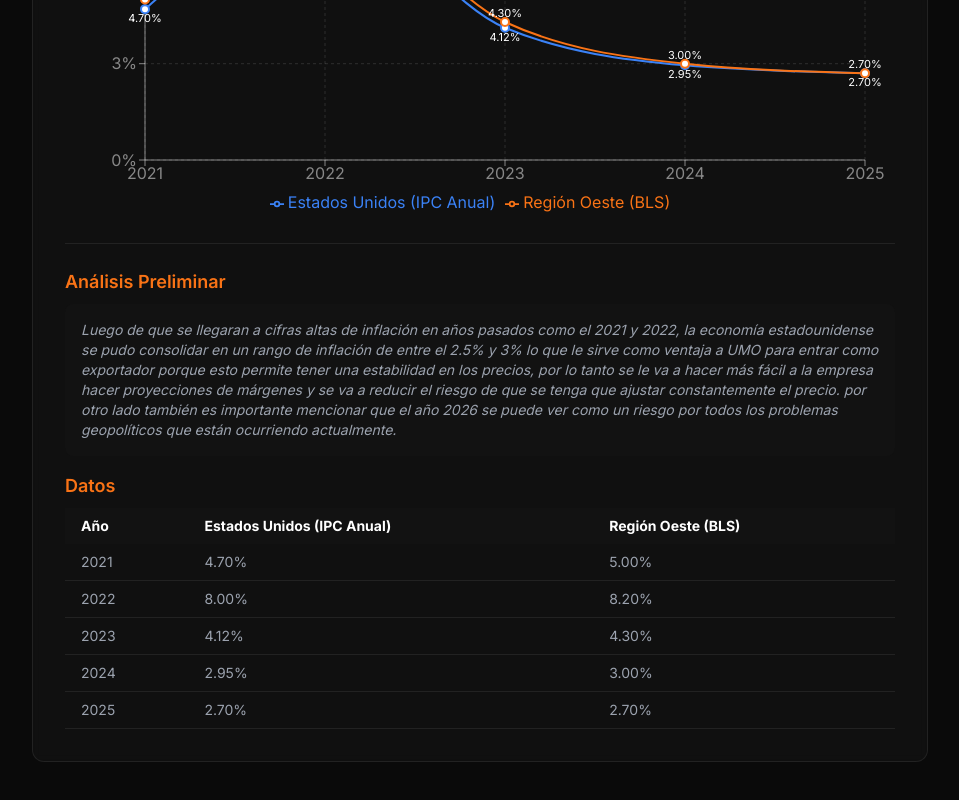
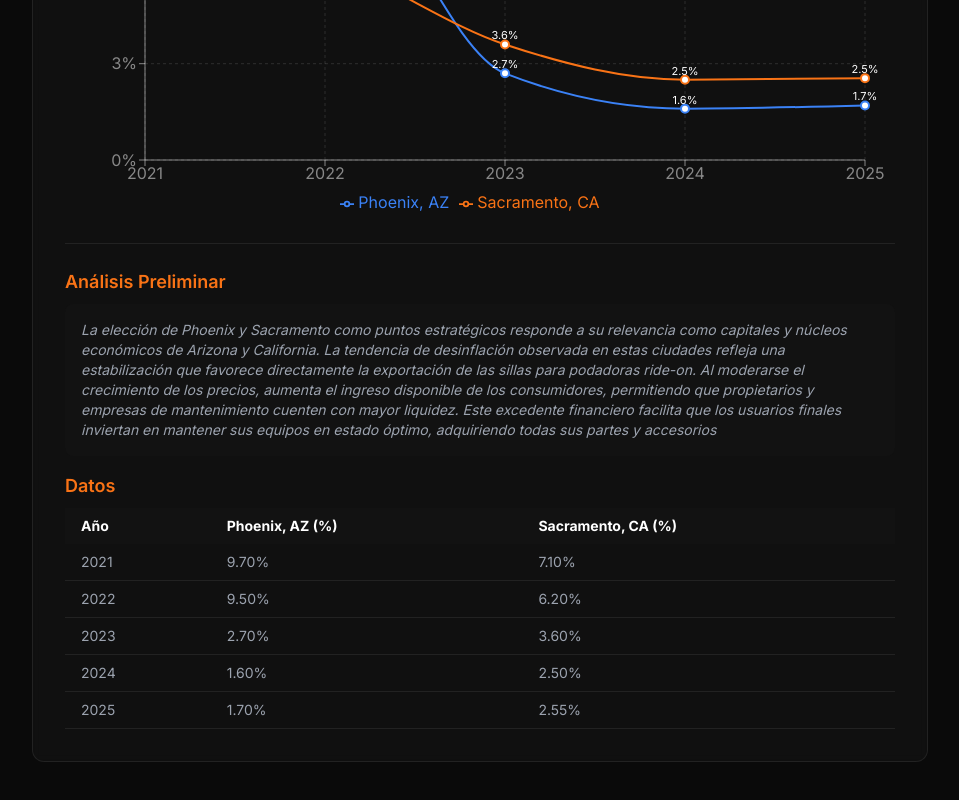
Before and after one commit to 4builes-crypto/Umo-internationalization, a React (Vite) app: page /economics in a window 1280 px wide. Shown: the part 5166-5966 px from the top of the page, without its empty margins (304-1263 px from the left). Built offline with nearby package versions, Linux system fonts and the light colour scheme.

Commit message:
feat: updated inflation chart with Capital Cities (Phoenix/Sacramento) data and strategic analysis

```diff
--- a/src/components/EconomicsCharts.tsx
+++ b/src/components/EconomicsCharts.tsx
@@ -45,11 +45,11 @@
 ];
 
 const inflacionData = [
-  { year: '2021', us: 4.7, west: 5.0 },
-  { year: '2022', us: 8.0, west: 8.2 },
-  { year: '2023', us: 4.12, west: 4.3 },
-  { year: '2024', us: 2.95, west: 3.0 },
-  { year: '2025', us: 2.7, west: 2.7 }
+  { year: '2021', phoenix: 9.7, sacramento: 7.1 },
+  { year: '2022', phoenix: 9.5, sacramento: 6.2 },
+  { year: '2023', phoenix: 2.7, sacramento: 3.6 },
+  { year: '2024', phoenix: 1.6, sacramento: 2.5 },
+  { year: '2025', phoenix: 1.7, sacramento: 2.55 }
 ];
 
 interface ChartContainerProps {
@@ -259,23 +259,23 @@
 
       {/* Chart 5: Inflación */}
       <ChartContainer
-        title={language === 'es' ? 'Tasas de Inflación Anual: Estados Unidos vs. Región Oeste' : 'Annual Inflation Rates: United States vs. West Region'}
-        analysisPlaceholder={language === 'es' ? 'Luego de que se llegaran a cifras altas de inflación en años pasados como el 2021 y 2022, la economía estadounidense se pudo consolidar en un rango de inflación de entre el 2.5% y 3% lo que le sirve como ventaja a UMO para entrar como exportador porque esto permite tener una estabilidad en los precios, por lo tanto se le va a hacer más fácil a la empresa hacer proyecciones de márgenes y se va a reducir el riesgo de que se tenga que ajustar constantemente el precio. por otro lado también es importante mencionar que el año 2026 se puede ver como un riesgo por todos los problemas geopolíticos que están ocurriendo actualmente.' : 'After hitting high inflation figures in past years like 2021 and 2022, the US economy was able to consolidate within an inflation range of 2.5% to 3%, which gives UMO an exporter advantage as it allows for price stability. Consequently, margin projections become easier and the risk of constant price adjustments is reduced. On the other hand, 2026 can be viewed as a risk factor due to currently unfolding geopolitical problems.'}
+        title={language === 'es' ? 'Tasa de Inflación en Ciudades Capitales: Phoenix vs. Sacramento' : 'Inflation Rate in Capital Cities: Phoenix vs. Sacramento'}
+        analysisPlaceholder={language === 'es' ? 'La elección de Phoenix y Sacramento como puntos estratégicos responde a su relevancia como capitales y núcleos económicos de Arizona y California. La tendencia de desinflación observada en estas ciudades refleja una estabilización que favorece directamente la exportación de las sillas para podadoras ride-on. Al moderarse el crecimiento de los precios, aumenta el ingreso disponible de los consumidores, permitiendo que propietarios y empresas de mantenimiento cuenten con mayor liquidez. Este excedente financiero facilita que los usuarios finales inviertan en mantener sus equipos en estado óptimo, adquiriendo todas sus partes y accesorios' : 'The choice of Phoenix and Sacramento as strategic points responds to their relevance as capitals and economic hubs of Arizona and California. The disinflation trend observed in these cities reflects a stabilization that directly favors the export of ride-on mower seats. As price growth moderates, consumer disposable income increases, allowing owners and maintenance companies to have greater liquidity. This financial surplus facilitates end users investing in maintaining their equipment in optimal condition, acquiring all its parts and accessories.'}
         tableContent={
           <table className="w-full text-sm text-left text-textSecondary">
             <thead className="bg-surface/50 text-white">
               <tr>
                 <th className="px-4 py-2">{language === 'es' ? 'Año' : 'Year'}</th>
-                <th className="px-4 py-2">{language === 'es' ? 'Estados Unidos (IPC Anual)' : 'United States (Annual CPI)'}</th>
-                <th className="px-4 py-2">{language === 'es' ? 'Región Oeste (BLS)' : 'West Region (BLS)'}</th>
+                <th className="px-4 py-2">Phoenix, AZ (%)</th>
+                <th className="px-4 py-2">Sacramento, CA (%)</th>
               </tr>
             </thead>
             <tbody>
               {inflacionData.map(row => (
                 <tr key={row.year} className="border-b border-glassBorder">
                   <td className="px-4 py-2">{row.year}</td>
-                  <td className="px-4 py-2">{row.us.toFixed(2)}%</td>
-                  <td className="px-4 py-2">{row.west.toFixed(2)}%</td>
+                  <td className="px-4 py-2">{row.phoenix.toFixed(2)}%</td>
+                  <td className="px-4 py-2">{row.sacramento.toFixed(2)}%</td>
                 </tr>
               ))}
             </tbody>
@@ -289,11 +289,11 @@
             <YAxis stroke="#ffffff80" domain={[0, 10]} tickFormatter={(value) => `${value}%`} />
             <Tooltip contentStyle={{ backgroundColor: '#1a1a1a', borderColor: '#ffffff20' }} />
             <Legend />
-            <Line type="monotone" dataKey="us" name={language === 'es' ? "Estados Unidos (IPC Anual)" : "United States (Annual CPI)"} stroke="#3b82f6" strokeWidth={2} dot={{ r: 4 }}>
-              <LabelList dataKey="us" position="bottom" fill="#ffffff" fontSize={11} formatter={(v: any) => `${v.toFixed(2)}%`} />
+            <Line type="monotone" dataKey="phoenix" name="Phoenix, AZ" stroke="#3b82f6" strokeWidth={2} dot={{ r: 4 }}>
+              <LabelList dataKey="phoenix" position="top" fill="#ffffff" fontSize={11} formatter={(v: any) => `${v.toFixed(1)}%`} />
             </Line>
-            <Line type="monotone" dataKey="west" name={language === 'es' ? "Región Oeste (BLS)" : "West Region (BLS)"} stroke="#f97316" strokeWidth={2} dot={{ r: 4 }}>
-              <LabelList dataKey="west" position="top" fill="#ffffff" fontSize={11} formatter={(v: any) => `${v.toFixed(2)}%`} />
+            <Line type="monotone" dataKey="sacramento" name="Sacramento, CA" stroke="#f97316" strokeWidth={2} dot={{ r: 4 }}>
+              <LabelList dataKey="sacramento" position="top" fill="#ffffff" fontSize={11} formatter={(v: any) => `${v.toFixed(1)}%`} />
             </Line>
           </LineChart>
         </ResponsiveContainer>
```
